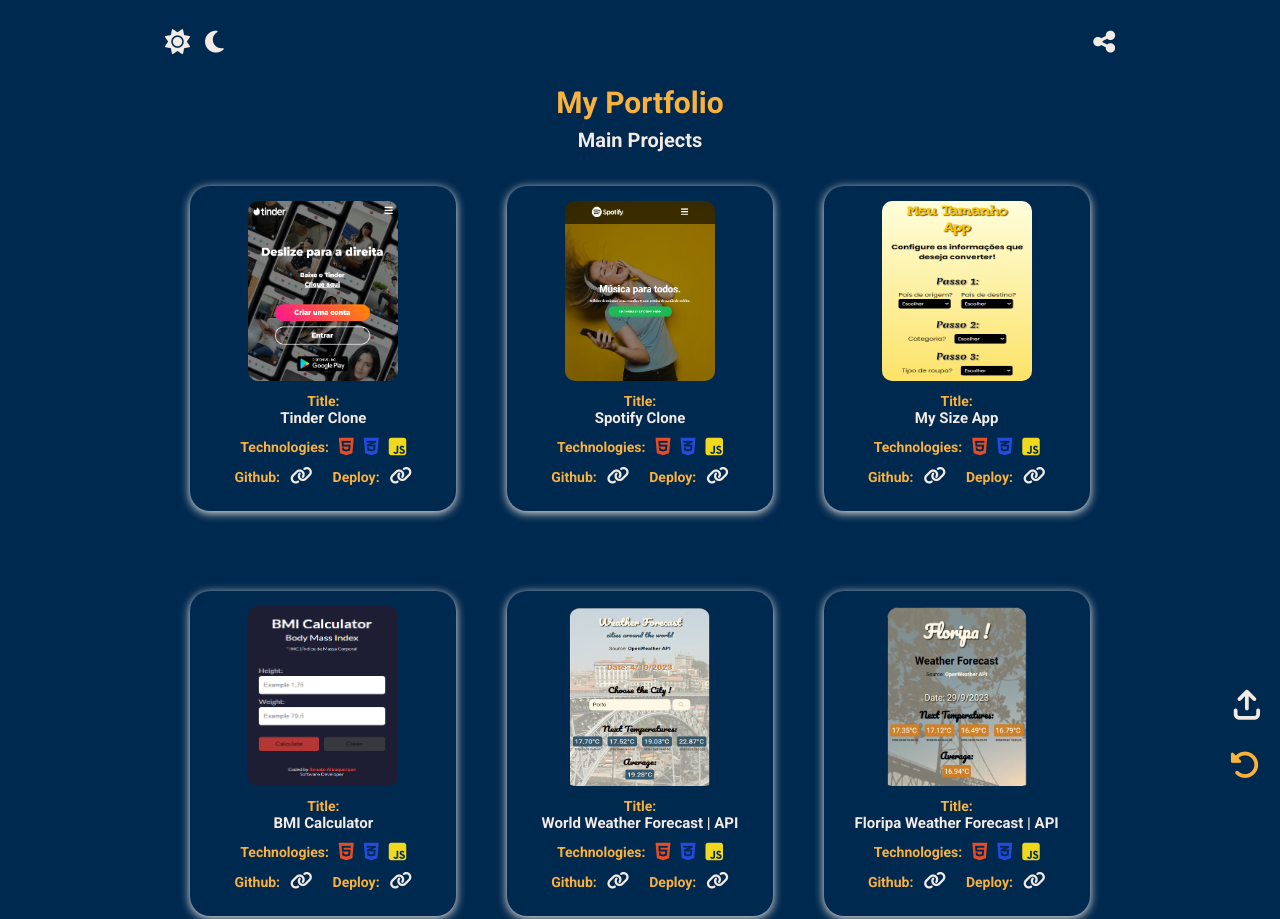
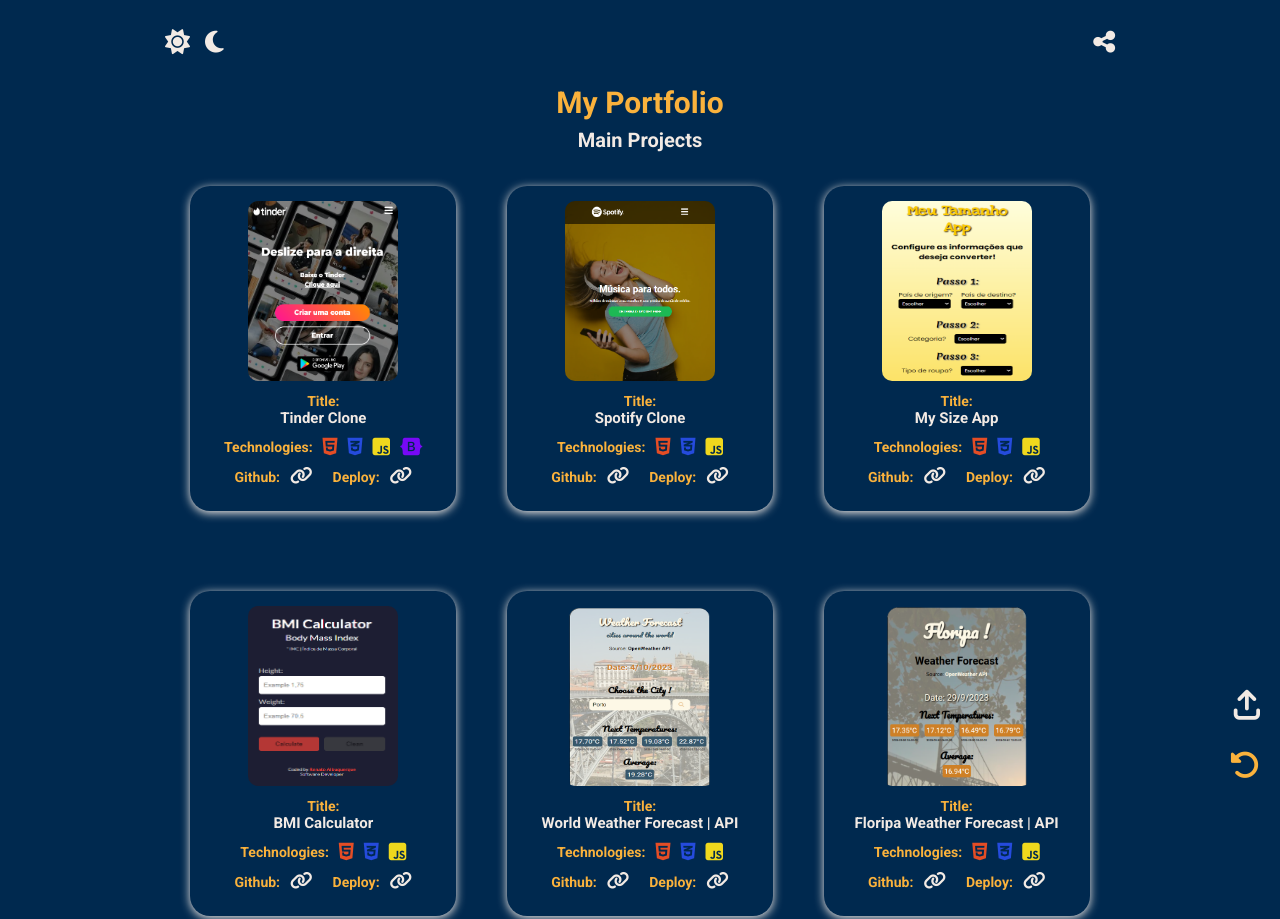
Before and after one commit to renato-albuquerque/rma-contacts, a plain HTML site: page portfolio.html in a window 1280 px wide. Shown: the top 919 px of the page. Drawn offline with Linux system fonts and the light colour scheme.

Commit message:
added bootstrap icon for tinder project

```diff
--- a/portfolio.html
+++ b/portfolio.html
@@ -69,6 +69,7 @@
                         <i class="fa-brands fa-html5"></i>
                         <i class="fa-brands fa-css3-alt"></i>
                         <i class="fa-brands fa-square-js"></i>
+                        <i class="fa-brands fa-bootstrap"></i>
                     </div>
                 </div>
                 <div class="wrapGithubDeployPortfolio">
--- a/style.css
+++ b/style.css
@@ -229,7 +229,7 @@ footer {
     color: var(--bga-color);
 }
 
-.fa-html5, .fa-css3-alt, .fa-square-js, .fa-react, .fa-node-js {
+.fa-html5, .fa-css3-alt, .fa-square-js, .fa-react, .fa-node-js, .fa-bootstrap {
     font-size: 2rem;
 }
 
@@ -251,6 +251,10 @@ footer {
 
 .fa-node-js {
     color: #558848;
+}
+
+.fa-bootstrap {
+    color: #7709F7;
 }
 
 .githubTitlePortfolio {
```
